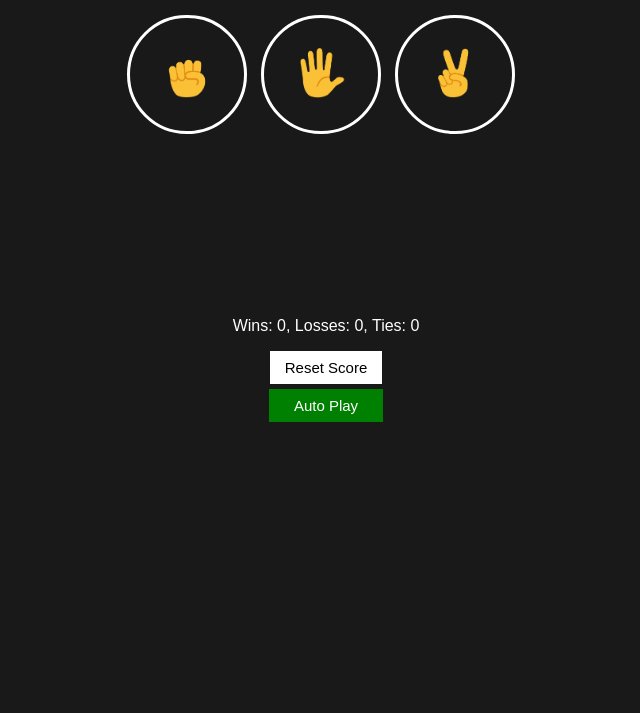
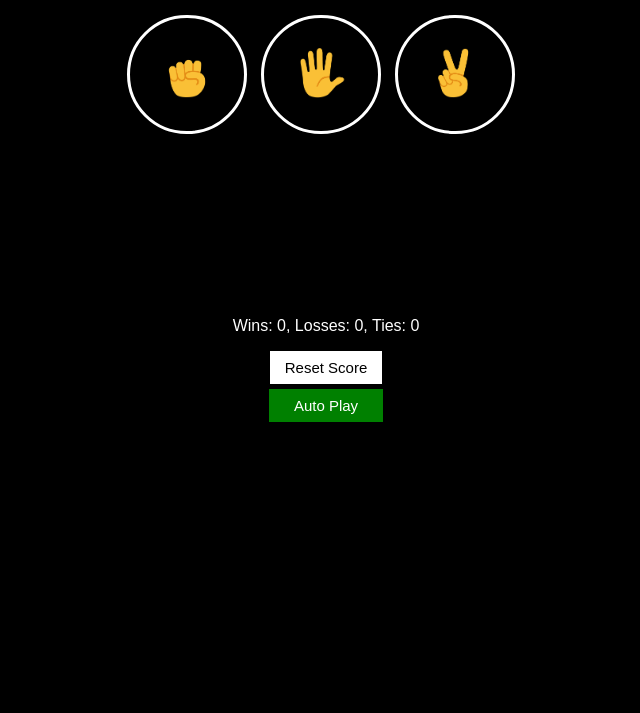
Before and after one commit to AhmadAndrabi/rock-paper-scissors, a plain HTML site: page index.html in a window 1280 px wide. Shown: the part 87-800 px from the top of the page, without its empty margins (314-954 px from the left). Drawn offline with Linux system fonts and the light colour scheme.

Commit message:
Update stone-paper-scissors.css

```diff
--- a/stone-paper-scissors.css
+++ b/stone-paper-scissors.css
@@ -2,7 +2,7 @@ body {
   display: flex;
   flex-direction: column;
   align-items: center;
-  background-color: rgb(25, 25, 25);
+  background-color: black;
   font-family: arial;
   color: white;
 }
```
